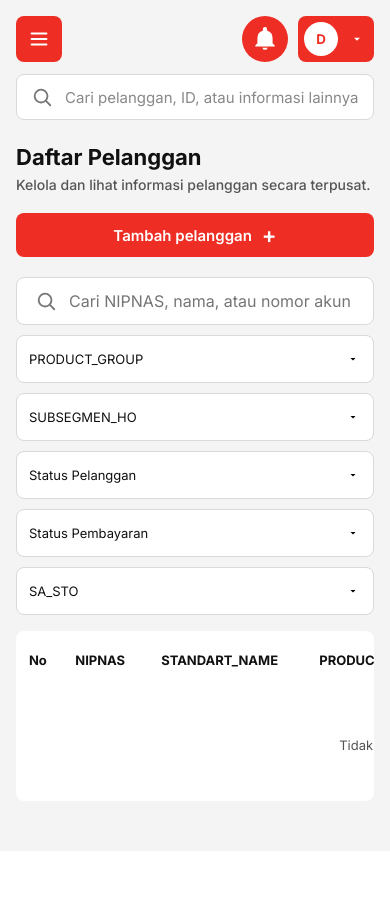
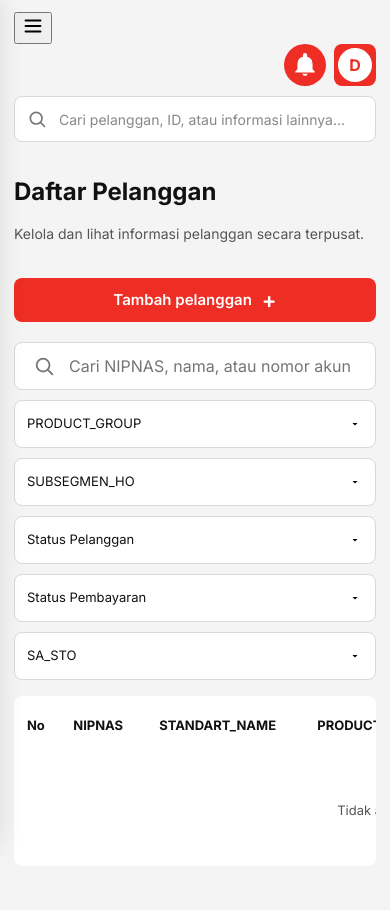
Before and after one commit to dwiiwahyu/Customer-Insight, a Laravel app: page /pelanggan in a window 390 px wide. Before the commit the page ends 751 px from the top, so only its background shows below. Run offline with Laravel 12, Linux system fonts and the light colour scheme; a user stored in the database is signed in; data comes from the database, SQL or seed files in the repository; data that the repository does not hold is empty.

Commit message:
Update layout.css

```diff
--- a/public/css/layout.css
+++ b/public/css/layout.css
@@ -1,542 +1,161 @@
-* {
-    box-sizing: border-box;
-    margin: 0;
-    padding: 0;
-}
-
+/* =========================================================
+   CUSTOMER INSIGHT — RESPONSIVE GLOBAL LAYOUT
+   ========================================================= */
+* { box-sizing: border-box; }
 :root {
     --red: #ee2e24;
     --red-dark: #c4241c;
     --bg: #f4f4f4;
-    --text: #111111;
-    --muted: #555555;
+    --text: #111;
+    --muted: #555;
     --border: #d9d9d9;
-    --sidebar-w: 294px;
+    --sidebar-w: 270px;
+    --page-gutter: clamp(16px, 2.4vw, 36px);
 }
-
+html { min-width: 320px; overflow-x: hidden; }
 body {
+    margin: 0;
+    min-height: 100vh;
+    width: 100%;
+    overflow-x: hidden;
     font-family: 'Inter', sans-serif;
     background: var(--bg);
     color: var(--text);
-    min-height: 100vh;
 }
+a { color: inherit; text-decoration: none; }
+button, input, select, textarea { font: inherit; }
+img, svg { max-width: 100%; }
 
-a {
-    text-decoration: none;
-    color: inherit;
+/* Sidebar desktop */
+.sidebar {
+    position: fixed; z-index: 100; inset: 0 auto 0 0;
+    width: var(--sidebar-w); padding: 34px 18px;
+    background: var(--red); overflow-y: auto; overflow-x: hidden;
 }
+.sidebar-brand {
+    display: flex; align-items: center; gap: 13px;
+    padding: 0 10px; margin: 0 0 34px; color: #fff;
+}
+.brand-logo {
+    width: 52px; height: 52px; flex: 0 0 52px;
+    border-radius: 12px; background: rgba(255,255,255,.25);
+    display: flex; align-items: center; justify-content: center;
+}
+.brand-logo svg { width: 32px; height: 32px; }
+.brand-text { font-size: 19px; font-weight: 700; line-height: 1.2; }
+.sidebar-menu a {
+    display: block; padding: 16px 18px; margin-bottom: 8px;
+    border-radius: 10px; color: #fff; font-size: 16px;
+    font-weight: 600; line-height: 1.35; transition: background .15s;
+}
+.sidebar-menu a:hover { background: rgba(0,0,0,.12); }
+.sidebar-menu a.active { background: var(--red-dark); }
 
-/* ================= SIDEBAR ================= */
-.sidebar {
-    position: fixed;
-    top: 0;
-    left: 0;
-    bottom: 0;
-    width: var(--sidebar-w);
-    background: var(--red);
-    padding: 48px 22px;
-    overflow-y: auto;
+/* Main content: flex/grid children are allowed to shrink */
+.main {
+    width: calc(100% - var(--sidebar-w)); min-width: 0;
+    min-height: 100vh; margin-left: var(--sidebar-w);
+    padding: 26px var(--page-gutter) 42px;
 }
+.content { width: 100%; min-width: 0; margin-top: 32px; }
+.content > *, .main > * { min-width: 0; max-width: 100%; }
+.page-title { font-size: clamp(24px, 2.2vw, 32px); font-weight: 700; line-height: 1.2; overflow-wrap: anywhere; }
+.page-subtitle { margin-top: 6px; color: var(--muted); font-size: 16px; line-height: 1.5; }
 
-.sidebar-brand {
-    display: flex;
-    align-items: center;
-    gap: 14px;
-    padding-left: 18px;
-    margin-bottom: 40px;
-    color: #fff;
+/* Topbar */
+.topbar { display: flex; align-items: center; justify-content: space-between; gap: 16px; min-width: 0; }
+.topbar-search {
+    display: flex; align-items: center; gap: 10px; flex: 1 1 320px;
+    min-width: 0; max-width: 560px; height: 52px; padding: 0 16px;
+    background: #fff; border: 1px solid var(--border); border-radius: 8px; color: #777;
 }
+.topbar-search input { width: 100%; min-width: 0; border: 0; outline: 0; background: transparent; font-size: 14px; color: var(--text); }
+.topbar-search input::placeholder { color: #888; }
+.topbar-actions { display: flex; align-items: center; gap: 12px; flex: 0 0 auto; }
+.icon-btn {
+    position: relative; display: flex; align-items: center; justify-content: center;
+    width: 50px; height: 50px; border: 0; border-radius: 50%;
+    background: var(--red); color: #fff; cursor: pointer;
+}
+.icon-btn:hover, .user-btn:hover { background: var(--red-dark); }
+.user-menu, .notif-menu { position: relative; }
+.user-btn {
+    display: flex; align-items: center; gap: 10px; min-width: 205px; max-width: 260px;
+    height: 52px; padding: 0 12px 0 8px; border: 0; border-radius: 8px;
+    background: var(--red); color: #fff; cursor: pointer; text-align: left;
+}
+.user-avatar { width: 38px; height: 38px; flex: 0 0 38px; display: flex; align-items: center; justify-content: center; border-radius: 50%; background: #fff; color: var(--red); font-weight: 700; }
+.user-info { display: flex; flex: 1; min-width: 0; flex-direction: column; line-height: 1.25; }
+.user-info strong, .user-info small { overflow: hidden; text-overflow: ellipsis; white-space: nowrap; }
+.user-info strong { font-size: 14px; font-weight: 600; }
+.user-info small { font-size: 12px; }
+.user-dropdown, .nd-dropdown {
+    display: none; position: absolute; z-index: 150; top: calc(100% + 8px); right: 0;
+    background: #fff; border: 1px solid var(--border); border-radius: 8px;
+    box-shadow: 0 8px 24px rgba(0,0,0,.14); overflow: hidden;
+}
+.user-dropdown { width: 100%; }
+.user-dropdown.show, .nd-dropdown.show { display: block; }
+.user-dropdown button { width: 100%; padding: 13px 16px; border: 0; background: none; color: var(--red); text-align: left; font-weight: 600; cursor: pointer; }
+.user-dropdown button:hover { background: #fdecea; }
+.notif-badge { position: absolute; top: -4px; right: -4px; min-width: 21px; height: 21px; padding: 0 5px; display: flex; align-items: center; justify-content: center; border: 2px solid var(--red); border-radius: 12px; background: #fff; color: var(--red); font-size: 10px; font-weight: 700; }
+.nd-dropdown { width: 360px; max-width: calc(100vw - 24px); }
+.nd-head { padding: 13px 16px; border-bottom: 1px solid #eee; font-weight: 700; }
+.nd-list { max-height:  min(400px, 55vh); overflow-y: auto; list-style: none; }
+.nd-item { display: flex; align-items: flex-start; gap: 10px; padding: 12px 16px; border-bottom: 1px solid #eee; }
+.nd-item:hover { background: #fff3f3; }
+.nd-item strong, .nd-item small { display: block; }
+.nd-item strong { font-size: 13px; }
+.nd-item small { margin-top: 3px; color: #555; font-size: 12px; line-height: 1.4; }
+.nd-dot { width: 9px; height: 9px; flex: 0 0 9px; margin-top: 5px; border-radius: 50%; }
+.nd-red { background: #ee3a3a; } .nd-orange { background: #f7a23b; } .nd-blue { background: #3b82f6; }
+.nd-empty { padding: 24px 16px; text-align: center; color: var(--muted); }
+.nd-foot { display: block; padding: 12px; color: var(--red); text-align: center; font-size: 13px; font-weight: 600; }
+.nd-foot:hover { background: #fdecea; }
 
-/* Kotak ikon: latar putih transparan, sudut membulat */
-.brand-logo {
-    width: 56px;
-    height: 56px;
-    flex-shrink: 0;
-    border-radius: 12px;
-    background: rgba(255, 255, 255, 0.25);
-    display: flex;
-    align-items: center;
-    justify-content: center;
+/* Mobile navigation controls */
+.mobile-menu-btn, .sidebar-backdrop { display: none; }
+
+@media (min-width: 1500px) {
+    :root { --sidebar-w: 290px; --page-gutter: 40px; }
+    .sidebar { padding: 42px 22px; }
+    .sidebar-menu a { font-size: 17px; padding: 18px 20px; }
+    .content { margin-top: 38px; }
 }
-
-.brand-logo svg {
-    width: 34px;
-    height: 34px;
+@media (max-width: 1100px) and (min-width: 901px) {
+    :root { --sidebar-w: 220px; }
+    .sidebar { padding: 28px 14px; }
+    .brand-logo { width: 44px; height: 44px; flex-basis: 44px; }
+    .brand-logo svg { width: 27px; height: 27px; }
+    .brand-text { font-size: 16px; }
+    .sidebar-menu a { padding: 14px 12px; font-size: 14px; }
+    .main { padding-top: 22px; }
+    .user-btn { min-width: 52px; width: 52px; }
+    .user-info, .user-caret { display: none; }
 }
-
-.brand-text {
-    font-size: 21px;
-    font-weight: 700;
-    line-height: 1.2;
+@media (max-width: 900px) {
+    .sidebar { width: min(290px, 84vw); transform: translateX(-105%); transition: transform .22s ease; box-shadow: 8px 0 28px rgba(0,0,0,.16); }
+    body.sidebar-open .sidebar { transform: translateX(0); }
+    .sidebar-backdrop { display: block; position: fixed; z-index: 90; inset: 0; background: rgba(0,0,0,.38); opacity: 0; visibility: hidden; transition: .2s; }
+    body.sidebar-open .sidebar-backdrop { opacity: 1; visibility: visible; }
+    .main { width: 100%; margin-left: 0; padding: 16px 20px 32px; }
+    .mobile-menu-btn { display: inline-flex; align-items: center; justify-content: center; width: 44px; height: 44px; flex: 0 0 44px; border: 0; border-radius: 9px; background: var(--red); color: #fff; cursor: pointer; }
+    .topbar { flex-wrap: wrap; gap: 12px; }
+    .topbar-search { order: 3; flex: 1 0 100%; max-width: none; }
+    .topbar-actions { margin-left: auto; }
+    .content { margin-top: 24px; }
 }
-
-.sidebar-menu a {
-    display: block;
-    color: #fff;
-    font-size: 18px;
-    font-weight: 600;
-    padding: 18px 26px;
-    border-radius: 10px;
-    margin-bottom: 11px;
-    transition: background 0.15s;
+@media (max-width: 600px) {
+    .main { padding: 12px 14px 26px; }
+    .topbar { gap: 10px; }
+    .topbar-actions { gap: 8px; }
+    .icon-btn { width: 42px; height: 42px; }
+    .user-btn { min-width: 42px; width: 42px; height: 42px; justify-content: center; padding: 2px; }
+    .user-avatar { width: 34px; height: 34px; flex-basis: 34px; }
+    .user-info, .user-caret { display: none; }
+    .topbar-search { height: 46px; padding: 0 12px; }
+    .page-title { font-size: 24px; }
+    .page-subtitle { font-size: 14px; }
+    .content { margin-top: 20px; }
 }
-
-.sidebar-menu a:hover {
-    background: rgba(0, 0, 0, 0.12);
-}
-
-.sidebar-menu a.active {
-    background: var(--red-dark);
-}
-
-/* ================= AREA UTAMA ================= */
-.main {
-    margin-left: var(--sidebar-w);
-    padding: 32px 42px 48px 24px;
-    min-height: 100vh;
-}
-
-.content {
-    margin-top: 40px;
-}
-
-/* Judul halaman (dipakai semua halaman) */
-.page-title {
-    font-size: 34px;
-    font-weight: 700;
-}
-
-.page-subtitle {
-    font-size: 18px;
-    font-weight: 500;
-    color: var(--muted);
-    margin-top: 6px;
-}
-
-/* ================= TOPBAR ================= */
-.topbar {
-    display: flex;
-    align-items: center;
-    justify-content: space-between;
-    gap: 24px;
-}
-
-.topbar-search {
-    flex: 0 1 530px;
-    height: 55px;
-    display: flex;
-    align-items: center;
-    gap: 12px;
-    padding: 0 20px;
-    background: #fff;
-    border: 1px solid var(--border);
-    border-radius: 8px;
-    color: #777;
-}
-
-.topbar-search input {
-    flex: 1;
-    border: none;
-    outline: none;
-    background: none;
-    font-family: inherit;
-    font-size: 15px;
-    color: var(--text);
-}
-
-.topbar-search input::placeholder {
-    color: #888;
-}
-
-.topbar-actions {
-    display: flex;
-    align-items: center;
-    gap: 14px;
-}
-
-.icon-btn {
-    width: 56px;
-    height: 56px;
-    border: none;
-    border-radius: 50%;
-    background: var(--red);
-    color: #fff;
-    display: flex;
-    align-items: center;
-    justify-content: center;
-    cursor: pointer;
-    transition: background 0.15s;
-}
-
-.icon-btn:hover {
-    background: var(--red-dark);
-}
-
-/* ---------- Profil user ---------- */
-.user-menu {
-    position: relative;
-}
-
-.user-btn {
-    height: 55px;
-    min-width: 250px;
-    display: flex;
-    align-items: center;
-    gap: 12px;
-    padding: 0 16px 0 8px;
-    border: none;
-    border-radius: 8px;
-    background: var(--red);
-    color: #fff;
-    font-family: inherit;
-    cursor: pointer;
-    text-align: left;
-}
-
-.user-btn:hover {
-    background: var(--red-dark);
-}
-
-.user-avatar {
-    width: 40px;
-    height: 40px;
-    border-radius: 50%;
-    background: #fff;
-    color: var(--red);
-    font-weight: 700;
-    display: flex;
-    align-items: center;
-    justify-content: center;
-}
-
-.user-info {
-    flex: 1;
-    display: flex;
-    flex-direction: column;
-    line-height: 1.25;
-}
-
-.user-info strong {
-    font-size: 15px;
-    font-weight: 600;
-}
-
-.user-info small {
-    font-size: 13px;
-    font-weight: 400;
-}
-
-.user-dropdown {
-    display: none;
-    position: absolute;
-    right: 0;
-    top: calc(100% + 8px);
-    width: 100%;
-    background: #fff;
-    border: 1px solid var(--border);
-    border-radius: 8px;
-    box-shadow: 0 8px 24px rgba(0, 0, 0, 0.12);
-    overflow: hidden;
-    z-index: 50;
-}
-
-.user-dropdown.show {
-    display: block;
-}
-
-.user-dropdown button {
-    width: 100%;
-    padding: 14px 18px;
-    border: none;
-    background: none;
-    font-family: inherit;
-    font-size: 15px;
-    font-weight: 600;
-    color: var(--red);
-    text-align: left;
-    cursor: pointer;
-}
-
-.user-dropdown button:hover {
-    background: #fdecea;
-}
-
-/* ================= RESPONSIF ================= */
-@media (max-width: 1100px) {
-    :root {
-        --sidebar-w: 230px;
-    }
-
-    .sidebar-menu a {
-        font-size: 16px;
-        padding: 15px 20px;
-    }
-
-    .user-btn {
-        min-width: 0;
-    }
-
-    .user-info {
-        display: none;
-    }
-}
-
-/* ================= NOTIFIKASI LONCENG ================= */
-.notif-menu {
-    position: relative;
-}
-
-.notif-menu .icon-btn {
-    position: relative;
-}
-
-.notif-badge {
-    position: absolute;
-    top: -4px;
-    right: -4px;
-    min-width: 22px;
-    height: 22px;
-    padding: 0 5px;
-    border-radius: 11px;
-    background: #fff;
-    border: 2px solid var(--red);
-    color: var(--red);
-    font-size: 11px;
-    font-weight: 700;
-    display: flex;
-    align-items: center;
-    justify-content: center;
-}
-
-.nd-dropdown {
-    display: none;
-    position: absolute;
-    right: 0;
-    top: calc(100% + 10px);
-    width: 380px;
-    max-width: calc(100vw - 32px);
-    background: #fff;
-    border: 1px solid var(--border);
-    border-radius: 8px;
-    box-shadow: 0 8px 24px rgba(0, 0, 0, 0.14);
-    overflow: hidden;
-    z-index: 60;
-}
-
-.nd-dropdown.show {
-    display: block;
-}
-
-.nd-head {
-    padding: 14px 18px;
-    border-bottom: 1px solid var(--border);
-    font-size: 16px;
-    font-weight: 700;
-}
-
-.nd-list {
-    list-style: none;
-    max-height: 400px;
-    overflow-y: auto;
-}
-
-.nd-item {
-    display: flex;
-    align-items: flex-start;
-    gap: 12px;
-    padding: 12px 18px;
-    border-bottom: 1px solid #eee;
-}
-
-.nd-item:hover {
-    background: #fff3f3;
-}
-
-.nd-item strong {
-    display: block;
-    font-size: 14px;
-    font-weight: 600;
-}
-
-.nd-item small {
-    display: block;
-    margin-top: 2px;
-    font-size: 13px;
-    line-height: 1.4;
-    color: #555;
-}
-
-.nd-dot {
-    flex-shrink: 0;
-    width: 10px;
-    height: 10px;
-    margin-top: 5px;
-    border-radius: 50%;
-}
-
-.nd-red    { background: #ee3a3a; }
-.nd-orange { background: #f7a23b; }
-.nd-blue   { background: #3b82f6; }
-
-.nd-empty {
-    padding: 28px 18px;
-    text-align: center;
-    color: var(--muted);
-}
-
-.nd-foot {
-    display: block;
-    padding: 13px 18px;
-    text-align: center;
-    font-size: 14px;
-    font-weight: 600;
-    color: var(--red);
-}
-
-.nd-foot:hover {
-    background: #fdecea;
-}
-
-@media (max-width: 1100px) {
-    .sidebar-brand {
-        gap: 10px;
-        padding-left: 14px;
-    }
-
-    .brand-logo {
-        width: 46px;
-        height: 46px;
-    }
-
-    .brand-logo svg {
-        width: 28px;
-        height: 28px;
-    }
-
-    .brand-text {
-        font-size: 17px;
-    }
-}
-/* =====================================================
-   RESPONSIF: TABLET & HP
-   ===================================================== */
-
-/* Tombol hamburger & overlay: disembunyikan di desktop */
-.menu-toggle { display: none; }
-.sidebar-overlay { display: none; }
-
-/* ---------- Tablet (<= 1100px) ---------- */
-@media (max-width: 1100px) {
-    /* Dropdown profil tidak ikut menyempit mengikuti tombolnya */
-    .user-dropdown {
-        width: auto;
-        min-width: 160px;
-    }
-}
-
-/* ---------- Sidebar jadi menu geser (<= 900px) ---------- */
-@media (max-width: 900px) {
-    body.sidebar-open { overflow: hidden; }
-
-    .sidebar {
-        width: 270px;
-        padding: 32px 18px;
-        z-index: 100;
-        transform: translateX(-100%);
-        transition: transform 0.25s ease;
-    }
-
-    body.sidebar-open .sidebar {
-        transform: translateX(0);
-        box-shadow: 8px 0 24px rgba(0, 0, 0, 0.25);
-    }
-
-    .sidebar-overlay {
-        display: block;
-        position: fixed;
-        inset: 0;
-        z-index: 90;
-        background: rgba(0, 0, 0, 0.45);
-        opacity: 0;
-        visibility: hidden;
-        transition: opacity 0.25s ease, visibility 0.25s ease;
-    }
-
-    body.sidebar-open .sidebar-overlay {
-        opacity: 1;
-        visibility: visible;
-    }
-
-    /* Area utama memenuhi lebar layar */
-    .main {
-        position: relative;
-        margin-left: 0;
-        padding: 16px 16px 32px;
-    }
-
-    .content { margin-top: 24px; }
-
-    /* Tombol hamburger di pojok kiri atas */
-    .menu-toggle {
-        position: absolute;
-        top: 16px;
-        left: 16px;
-        display: flex;
-        align-items: center;
-        justify-content: center;
-        width: 46px;
-        height: 46px;
-        border: none;
-        border-radius: 8px;
-        background: var(--red);
-        color: #fff;
-        cursor: pointer;
-        transition: background 0.15s;
-    }
-    .menu-toggle:hover { background: var(--red-dark); }
-
-    /* Topbar: ikon di baris atas (kanan), kolom pencarian di baris bawah */
-    .topbar {
-        flex-wrap: wrap;
-        gap: 12px;
-    }
-    .topbar-actions {
-        order: 1;
-        margin-left: auto;
-        gap: 10px;
-    }
-    .topbar-search {
-        order: 2;
-        flex: 1 1 100%;
-        height: 46px;
-        padding: 0 14px;
-    }
-    .icon-btn { width: 46px; height: 46px; }
-    .user-btn { height: 46px; padding: 0 10px 0 6px; }
-    .user-avatar { width: 34px; height: 34px; }
-
-    /* Judul halaman */
-    .page-title { font-size: 26px; }
-    .page-subtitle { font-size: 15px; }
-    /* Footer tabel (pagination) boleh turun baris */
-    .content .table-footer {
-        flex-wrap: wrap;
-        gap: 10px;
-    }
-}
-
-/* ---------- HP (<= 640px) ---------- */
-@media (max-width: 640px) {
-    .page-title { font-size: 22px; }
-    .page-subtitle { font-size: 14px; }
-
-    /* Dropdown notifikasi: lebar penuh layar, tidak terpotong di kiri */
-    .nd-dropdown {
-        position: fixed;
-        top: 72px;
-        left: 16px;
-        right: 16px;
-        width: auto;
-        max-width: none;
-    }
-}
+@media (prefers-reduced-motion: reduce) { *, *::before, *::after { scroll-behavior: auto !important; transition-duration: .01ms !important; } }
```
